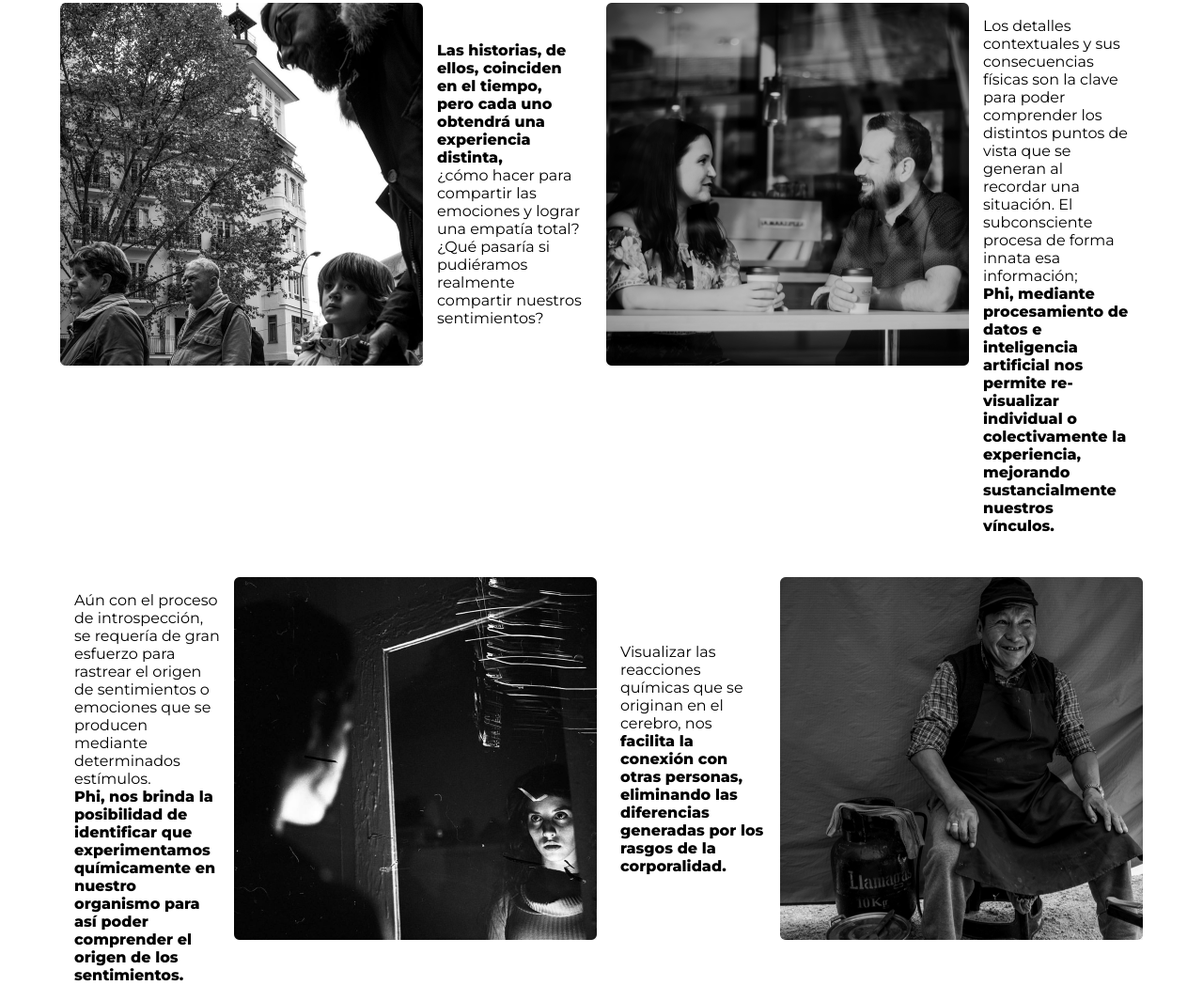
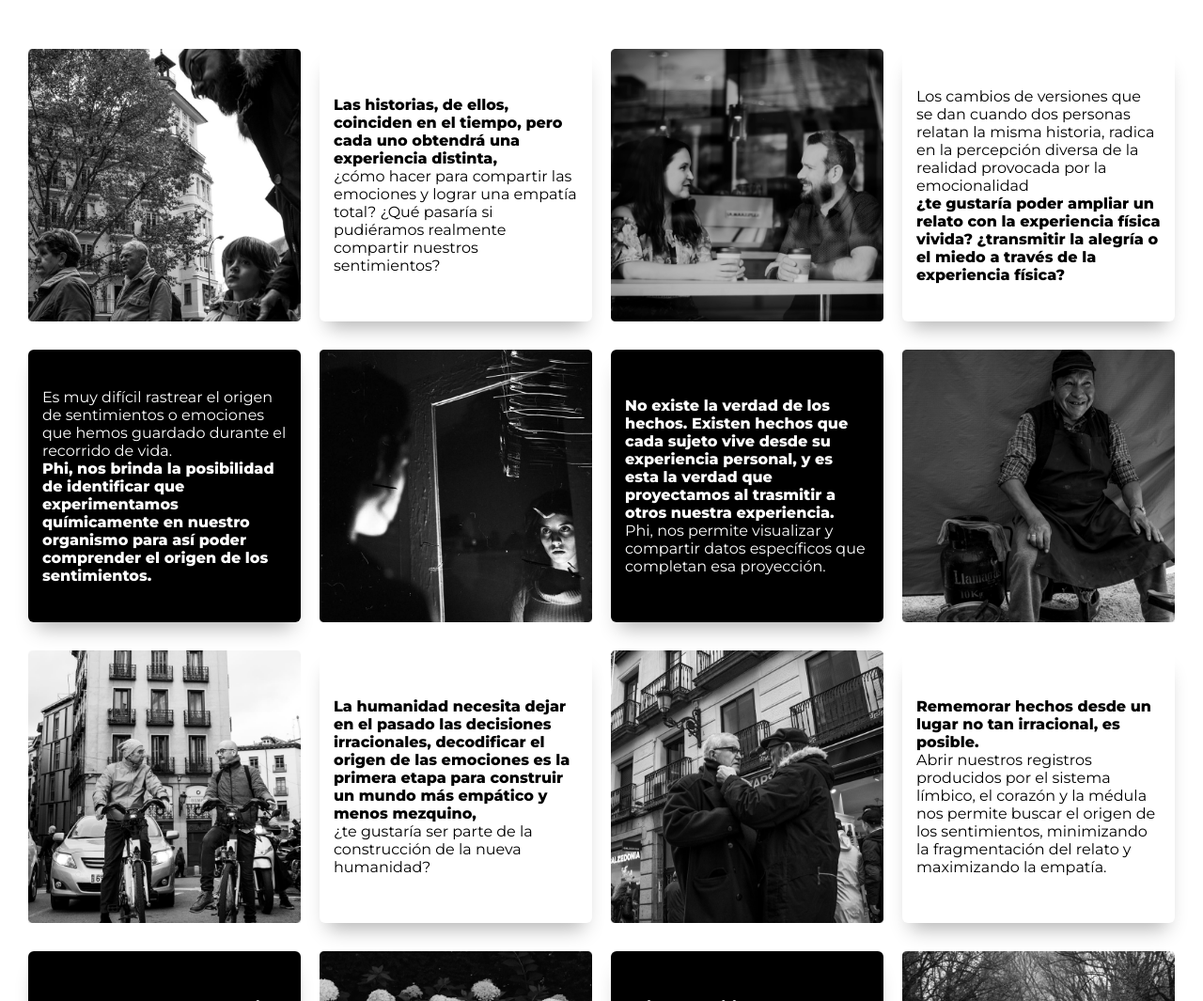
Before and after one commit to CamilaAchuri/phi, a plain HTML site: page docs/index.html in a window 1280 px wide. Shown: the part 3266-4331 px from the top of the page at 94% size. Drawn offline with nearby package versions, Linux system fonts and the light colour scheme; a script that the page names is missing.

Commit message:
estilo imagenes

```diff
--- a/docs/index.html
+++ b/docs/index.html
@@ -66,6 +66,7 @@
     <div id="banner-six" class="background-center">
     </div>
 
+    <div style="margin-top:5%;margin-bottom:5%;">
     <div class="slider-foto-img">
         <div id="slide01" class="slide">
             <div class="wrapper">
@@ -82,13 +83,10 @@
     <div id="slide02" class="slide">
         <div class="wrapper">
             <img class="img-size" src="static/img/fotos/dos.png" alt="">
-            <p class="text-wrapper">Los detalles contextuales y sus consecuencias físicas son
-                la clave para poder comprender los distintos puntos de vista que se generan
-                al recordar una situación. El subconsciente procesa de forma innata esa
-                información;<b> Phi, mediante procesamiento de datos e inteligencia artificial nos
-                    permite re-visualizar individual o colectivamente la experiencia, mejorando sustancialmente nuestros
-                    vínculos.
-                </b></p>
+            <p class="text-wrapper">Los cambios de versiones que se dan cuando dos personas relatan la misma historia,
+                 radica en la percepción diversa de la realidad provocada por la emocionalidad <b>¿te gustaría poder
+                  ampliar un relato con la experiencia física vivida? ¿transmitir la alegría o el miedo a través de la
+                  experiencia física?</b></p>
         </div>
     </div>
 
@@ -97,11 +95,8 @@
     <div id="slide03" class="slide">
         <div class="pin-wrapper">
             <div class="wrapper">
-                <p class="text-wrapper">Aún con el proceso de introspección, se requería de gran esfuerzo para rastrear
-                    el origen de sentimientos
-                    o emociones que se producen mediante determinados estímulos. <b>Phi, nos brinda la posibilidad de
-                        identificar que experimentamos
-                        químicamente en nuestro organismo para así poder comprender el origen de los sentimientos.</b>
+                <p class="text-wrapper black-wrapper">Es muy difícil rastrear el origen de sentimientos o emociones que hemos guardado durante el recorrido de vida.
+                     <b>Phi, nos brinda la posibilidad de identificar que experimentamos químicamente en nuestro organismo para así poder comprender el origen de los sentimientos.</b>
                 </p>
                 <img class="img-size" src="static/img/fotos/tres.png" alt="">
             </div> <!-- .wrapper -->
@@ -111,9 +106,10 @@
     <div id="slide04" class="slide">
         <div class="pin-wrapper">
             <div class="wrapper">
-                <p class="text-wrapper">Visualizar las reacciones químicas que se originan en el cerebro, nos
-                    <b>facilita la conexión con otras personas, eliminando las diferencias generadas por los rasgos de
-                        la corporalidad.</b>
+                <p class="text-wrapper black-wrapper"><b>No existe la verdad de los hechos. Existen hechos que cada sujeto vive desde
+                    su experiencia personal, y es esta la verdad que proyectamos al trasmitir a otros nuestra
+                    experiencia.</b> Phi, nos permite visualizar y compartir datos específicos que completan esa
+                proyección.
                 </p>
                 <img class="img-size" src="static/img/fotos/cuatro.png" alt="">
             </div> <!-- .wrapper -->
@@ -150,7 +146,7 @@
         <div class="pin-wrapper">
             <div class="wrapper">
 
-                <p class="text-wrapper"><b>La naturaleza de la memoria es esencialmente azarosa y cada persona recuerda
+                <p class="text-wrapper black-wrapper"><b>La naturaleza de la memoria es esencialmente azarosa y cada persona recuerda
                         los hechos de un determinado modo,</b>
                     esto por un lado nos permite convivir en paz con los mismos, y por otro se convierte en un obstáculo
                     para establecer vínculos.
@@ -163,7 +159,7 @@
         <div class="pin-wrapper">
             <div class="wrapper">
 
-                <p class="text-wrapper"><b>Phi, no modifica que y como sentimos. Phi convierte en datos comprensibles
+                <p class="text-wrapper black-wrapper"><b>Phi, no modifica que y como sentimos. Phi convierte en datos comprensibles
                         que le pasa a nuestro cuerpo ante determinados estímulos.</b> Nos permite visualizar una curva
                     de aprendizaje emocional que nos ayuda a entender la complejidad de nuestro accionar.
 
@@ -173,33 +169,7 @@
         </div>
     </div>
 </div>
-<div class="slider-foto-img">
-    <div id="slide09" class="slide">
-        <div class="pin-wrapper">
-            <div class="wrapper">
-                <img class="img-size" src="static/img/fotos/nueve.png" alt="">
-                <p class="text-wrapper"><b>No existe la verdad de los hechos. Existen hechos que cada sujeto vive desde
-                        su experiencia personal, y es esta la verdad que proyectamos al trasmitir a otros nuestra
-                        experiencia.</b> Phi, nos permite visualizar y compartir datos específicos que completan esa
-                    proyección.
-                </p>
-            </div> <!-- .wrapper -->
-        </div>
-    </div>
-    <div id="slide10" class="slide">
-        <div class="pin-wrapper">
-            <div class="wrapper">
-                <img class="img-size" src="static/img/fotos/diez.png" alt="">
-                <p class="text-wrapper"><b>Los cambios de versiones que se dan cuando dos personas relatan la misma
-                        historia, radica en la percepción diversa de la realidad provocada por la emocionalidad</b> ¿te
-                    gustaría poder ampliar un relato con la experiencia física vivida? ¿transmitir la alegría o el miedo
-                    a través de la experiencia física?
-                </p>
-            </div> <!-- .wrapper -->
-        </div>
-    </div>
 </div>
-
 
 
 
@@ -242,6 +212,7 @@
         Fabricamos Phi para que tu experiencia como humano mejore,
         Si quieres conocer más, abre el link desde una laptop </br>
 Fazemos Phi para que sua experiência como humano melhore,
+Se você q  Fabricamos Phi para que tu experiencia como humano mejore,
 Se você quiser saber mais, abra o link em um laptop</span>
     </span>
 
--- a/docs/static/css/styles.css
+++ b/docs/static/css/styles.css
@@ -40,8 +40,6 @@ h3 {
 
 .center-text {
 	text-align: center;
-	padding-top: 5%;
-	padding-bottom: 3%;
 }
 
 .intros {
@@ -288,8 +286,10 @@ button {
 }
 
 .img-size {
-	width: 386px;
-	height: 386px;
+	width: 290px;
+	height: 290px;
+	margin-left: 10px;
+	margin-right: 10px;
 }
 
 
@@ -299,21 +299,30 @@ button {
   align-items: center;
   flex-direction: column;
   padding: 15px;
+  width: 290px;
+  height: 290px;
+  box-shadow: 0px 15px 20px -9px rgba(0, 0, 0, 0.3);
+  margin-left: 10px;
+  margin-right: 10px;
+  border-radius: 6px;
 }
 
 .wrapper {
 	display: flex;
 }
 
+.black-wrapper {
+ background: #000000;
+ color: #ffffff;
+}
 
 
 .slider-foto-img {
  display: grid;
  grid-template-columns: 0.5fr 0.5fr;
- grid-gap: 10px;
  margin: 0 auto;
  justify-content: center;
- width: 90%;
+ width: 80%;
  margin-top: 15px;
  margin-bottom: 30px;
 }
```
